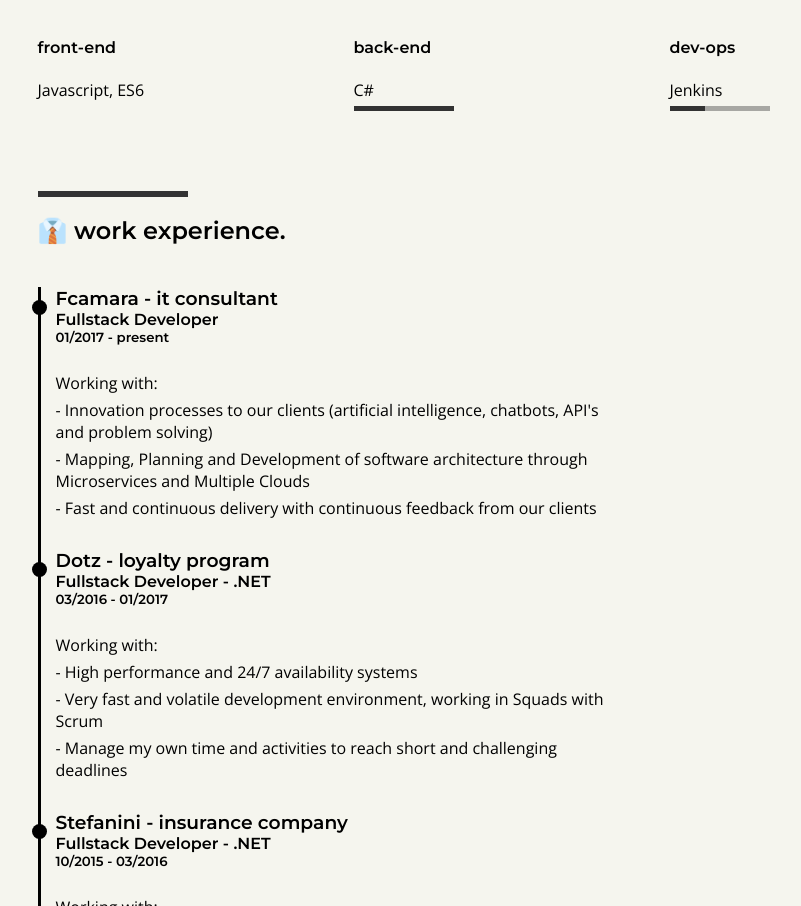
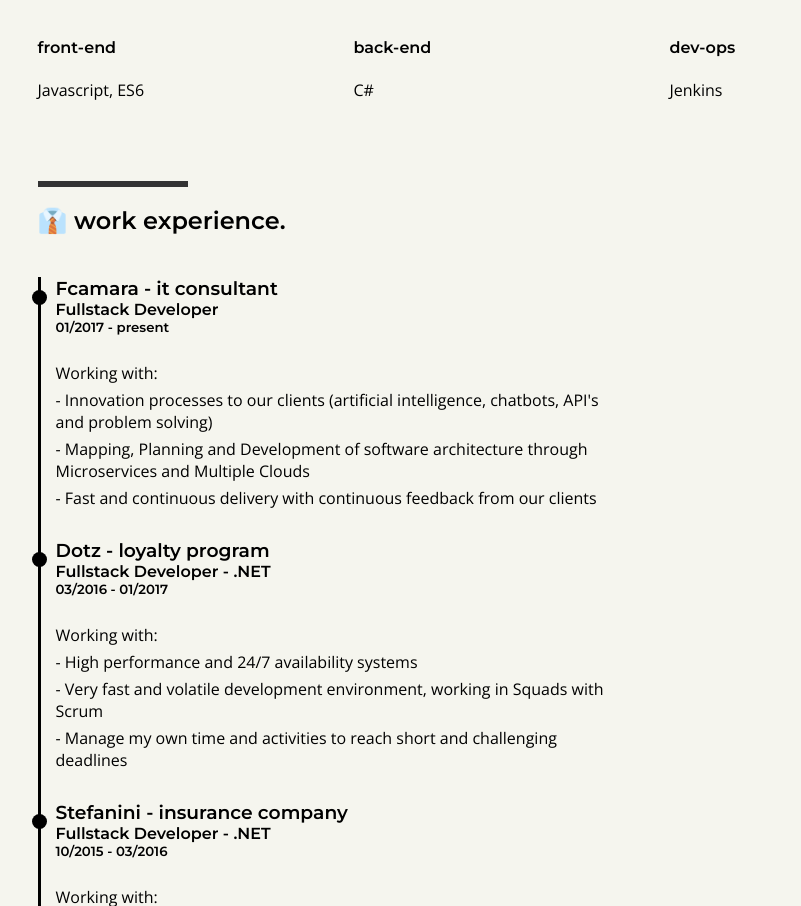
Before and after one commit to Agezao/agezao.github.io, a website: page index.html in a window 1280 px wide. Shown: the part 1597-2503 px from the top of the page, without its empty margins (130-931 px from the left). Drawn offline with nearby package versions, Linux system fonts and the light colour scheme.

Commit message:
Update index.html

```diff
--- a/index.html
+++ b/index.html
@@ -73,14 +73,12 @@
         <h4>back-end</h4>
         <span>
           C#
-          <div class="progress-holder"><div class="progress-bar" style="width: 100%;"></div></div>
         </span>
       </div>
       <div class="skill-niche">
         <h4>dev-ops</h4>
         <span>
           Jenkins
-          <div class="progress-holder"><div class="progress-bar" style="width: 35%;"></div></div>
         </span>
       </div>
     </div>
```
